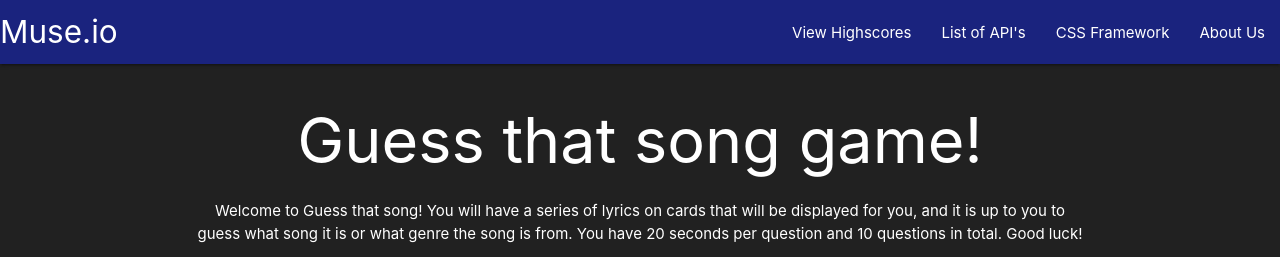
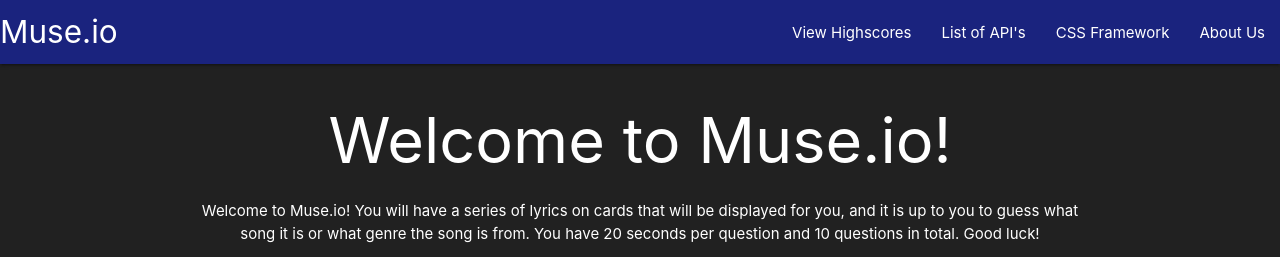
Before and after one commit to ZachYarbrough/music-lyric-quiz, a plain HTML site: page index.html in a window 1280 px wide. Shown: the top 257 px of the page. Drawn offline with nearby package versions, Linux system fonts and the light colour scheme.

Commit message:
fixed game name

```diff
--- a/index.html
+++ b/index.html
@@ -47,9 +47,9 @@
     <main class="grey darken-4 white-text">
         <!-- Begin Instructions -->
         <div class="container center">
-            <h1>Guess that song game!</h1>
+            <h1>Welcome to Muse.io!</h1>
             <p>
-                Welcome to Guess that song! You will have a series of lyrics on cards that will be displayed for
+                Welcome to Muse.io! You will have a series of lyrics on cards that will be displayed for
                 you,
                 and it is up to you to guess what song it is or what genre the song is from. You have 20 seconds per
                 question and 10 questions in total. Good luck!
```
